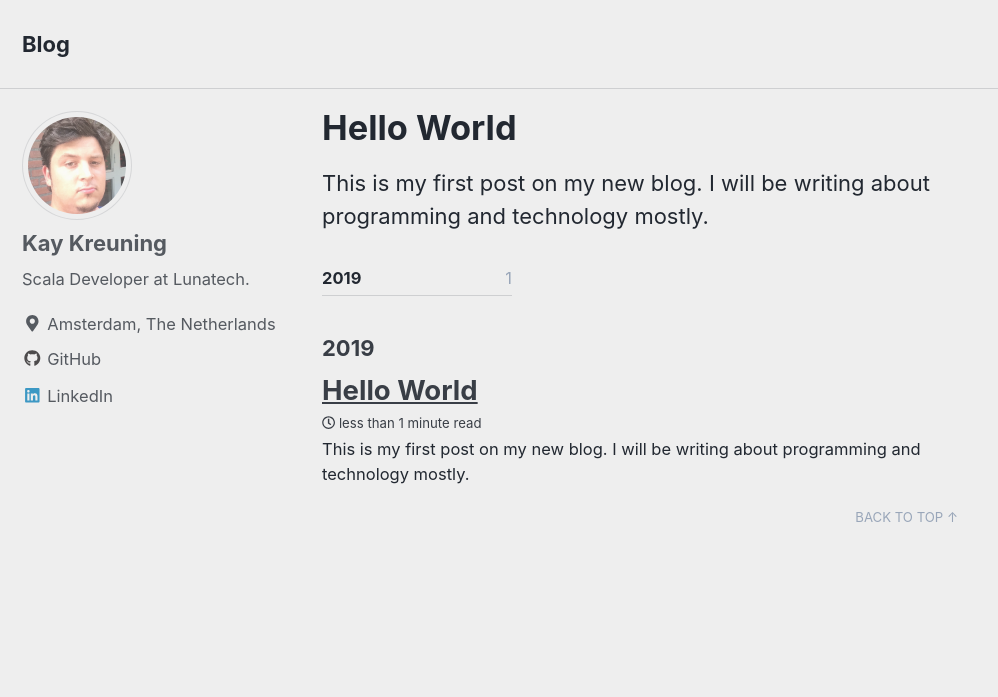
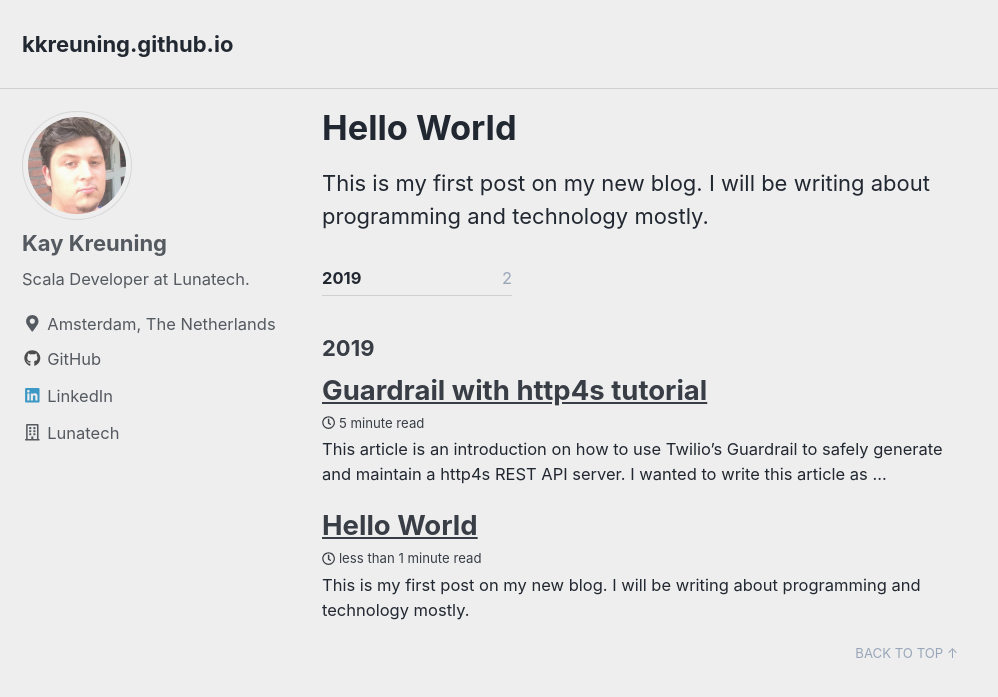
Before and after one commit to kkreuning/kkreuning.github.io, a Jekyll site: the page built from _posts/2019-05-07-hello-world.md, in a window 1280 px wide and 900 px high. Shown: the top 697 px of the window, without its empty margins (0-998 px from the left). Built offline with Jekyll 4.4.1, drawn with Linux system fonts in a browser that asks for light colours; cached includes are drawn as plain includes; nearby versions of some CDN libraries; part of the change alters nothing that is shown.

Commit message:
Add Guardrail with http4s tutorial article.
Add Lunatech link and logo to sidebar.

````diff
--- a/_config.yml
+++ b/_config.yml
@@ -16,13 +16,13 @@ minimal_mistakes_skin    : "air" # "default" # "air", "aqua", "contrast", "dark"
 
 # Site Settings
 locale                   : "en-US"
-title                    : "Blog"
+title                    : "kkreuning.github.io"
 title_separator          : "-"
 name                     : "Kay Kreuning"
 description              : "Adventures in programming"
-url                      : kkreuning.github.io # the base hostname & protocol for your site e.g. "https://mmistakes.github.io"
+url                      : "https://kkreuning.github.io" # the base hostname & protocol for your site e.g. "https://mmistakes.github.io"
 baseurl                  : # the subpath of your site, e.g. "/blog"
-repository               : kkreuning/kkreuning.github.io # GitHub username/repo-name e.g. "mmistakes/minimal-mistakes"
+repository               : "kkreuning/kkreuning.github.io" # GitHub username/repo-name e.g. "mmistakes/minimal-mistakes"
 teaser                   : # path of fallback teaser image, e.g. "/assets/images/500x300.png"
 logo                     : # path of logo image to display in the masthead, e.g. "/assets/images/88x88.png"
 masthead_title           : # overrides the website title displayed in the masthead, use " " for no title
@@ -124,6 +124,9 @@ author:
     - label: "LinkedIn"
       icon: "fab fa-fw fa-linkedin"
       url: "https://www.linkedin.com/in/kkreuning"
+    - label: "Lunatech"
+      icon: "far fa-fw fa-building"
+      url: "https://www.lunatech.com"
 
 # Site Footer
 footer:
--- /dev/null
+++ b/_posts/2019-05-08-guardrail-with-http4s-tutorial.md
@@ -0,0 +1,410 @@
+---
+layout: posts
+title: Guardrail with http4s tutorial
+---
+
+This article is an introduction on how to use Twilio's
+[Guardrail](https://guardrail.dev) to safely generate and maintain a
+[http4s](https://http4s.org) REST API server. I wanted to write this article as
+a reference for my future self and others who are interested in this technology.
+
+![real guardrail in its natural habitat](/assets/images/guardrail.jpg)
+
+## tl;dr -  I just want the code!
+
+Find the finished project at
+[guardrail-http4s-tutorial](https://github.com/kkreuning/guardrail-http4s-example)
+
+## The case for Guardrail
+
+To quote from Guardrail's website:
+
+> Guardrail is a code generation tool, capable of reading from OpenAPI/Swagger
+specification files and generating Scala source code, primarily targeting the
+akka-http and http4s web frameworks, using circe for JSON encoding/decoding.
+
+That's nice and all, but Swagger is already capable of generating Scala code,
+why does Guardrail exist at all?
+
+In two words **type safety**, as we will see it is impossible to do the wrong
+thing when working with Guardrail's generated code because the compiler's
+type checker will prevent us from making mistakes.
+
+More important, when using Guardrail, we are forced to develop API first and our
+OpenAPI/Swagger specification functions as the single source of truth for our
+API's.
+
+Now, without further ado, let's build a http4s server using Guardrail
+
+## Prerequisites and setup
+
+For this tutorial we will need
+[sbt](http://www.scala-sbt.org/1.0/docs/Setup.html). To save some time we are
+going to use the http4s g8 template, in your terminal do the following:
+
+```shell
+> sbt new http4s/http4s.g8
+```
+
+I'm going to use the defaults. If you want to have different names, the paths
+and filenames in this tutorial might be different for you. When `sbt` is done
+open the newly created directory. Start with deleting the standard routes since
+we are not going to use them. Delete the following files and directories:
+- `src/main/scala/com/example/quickstart/HelloWorld.scala`
+- `src/main/scala/com/example/quickstart/Jokes.scala`
+- `src/main/scala/com/example/quickstart/QuickstartRoutes.scala`
+- `src/test`
+
+In `QuickstartServer.scala`, remove the references to files you just
+deleted so that we are left with the following file:
+
+```scala
+package com.example.quickstart
+
+import cats.effect.{ConcurrentEffect, Effect, ExitCode, IO, IOApp, Timer, ContextShift}
+import cats.implicits._
+import fs2.Stream
+import org.http4s.client.blaze.BlazeClientBuilder
+import org.http4s.HttpRoutes
+import org.http4s.implicits._
+import org.http4s.server.blaze.BlazeServerBuilder
+import org.http4s.server.middleware.Logger
+import scala.concurrent.ExecutionContext.global
+
+object QuickstartServer {
+
+  def stream[F[_]: ConcurrentEffect](implicit T: Timer[F], C: ContextShift[F]): Stream[F, Nothing] = {
+    for {
+      client <- BlazeClientBuilder[F](global).stream
+
+      httpApp = (
+        HttpRoutes.empty[F] // We will add our own routes here later
+      ).orNotFound
+
+      finalHttpApp = Logger.httpApp(true, true)(httpApp)
+
+      exitCode <- BlazeServerBuilder[F]
+        .bindHttp(8080, "0.0.0.0")
+        .withHttpApp(finalHttpApp)
+        .serve
+    } yield exitCode
+  }.drain
+}
+```
+
+Now let's see if we can still run the application:
+
+```shell
+> sbt run
+```
+
+The application should compile and we should see some output like this:
+
+```shell
+[scala-execution-context-global-92] INFO  o.h.s.b.BlazeServerBuilder - http4s v0.20.0 on blaze v0.14.0 started at http://[0:0:0:0:0:0:0:0]:8080/
+```
+
+Congratulations! We have a working http4s application. Right now it just sits
+there doing nothing, so let us create some endpoints!
+
+## API specifications and the Guardrail sbt plugin
+
+For this tutorial, we are going to recreate the Hello World endpoint that we
+deleted earlier. Save the following specification as
+`src/main/resources/api.yaml`:
+
+```yaml
+openapi: "3.0.0"
+info:
+  title: http4s Guardrail example
+  version: 0.0.1
+tags:
+  - name: hello
+paths:
+  /hello:
+    get:
+      tags: [hello]
+      x-scala-package: hello
+      operationId: getHello
+      summary: Returns a hello message
+      responses:
+        200:
+          description: Hello message
+          content:
+            application/json:
+              schema:
+                $ref: '#/components/schemas/HelloResponse'
+components:
+  schemas:
+    HelloResponse:
+      type: object
+      properties:
+        message:
+          type: string
+      required:
+        - message
+```
+
+Two things to notice in the specification are:
+1. We must provide an `operationId` for our operation
+2. It is good practice to provide an `x-scala-package` value to group related
+operations together.
+
+For the code generation, we are going to use the
+[sbt-guardrail plugin](https://github.com/twilio/sbt-guardrail), to
+`project.plugins.sbt` add the following line:
+
+```scala
+addSbtPlugin("com.twilio" % "sbt-guardrail" % "0.46.0")
+```
+
+To `build.sbt`, append the following lines:
+
+```scala
+guardrailTasks in Compile := List(
+  ScalaServer(
+    specPath = (Compile / resourceDirectory).value / "api.yaml",
+    pkg = "com.example.quickstart.endpoints",
+    framework = "http4s",
+    tracing = false
+  )
+)
+```
+
+And add the following dependency to the existing `libraryDependencies`:
+
+```scala
+"io.circe" %% "circe-java8" % CirceVersion,
+```
+
+To see the code generator in action, run:
+
+```shell
+> sbt compile
+```
+
+And take a look in the
+`target/scala-2.12/src_managed/main/com/example/quickstart` directory, this is
+where our generated code lives, lets see what is there:
+
+The `definitions` directory contains the case classes that are used as request
+and response bodies and helper code for serialization and deserialization. For
+example, we defined a `HelloResponse` schema in the API specification we got a
+corresponding `HelloResponse.scala` file.
+
+The `hello` package got its name from the `x-scala-package` value.
+`hello/Routes.scala` contains a `trait` with methods that we must implement. The
+methods in this trait correspond the operations / `operationId`s in the API
+specification.
+
+`Http4sImplicits.scala` and `Implicits.scala` contain, well, implicits. They are
+there to glue everything together.
+
+So far so good, now we must actually implement the endpoint we generated.
+
+## Implementing the generated endpoint
+
+Create a new file at
+`src/main/scala/com/example/quickstart/endpoints/hello/HelloHandlerImpl.scala`
+with the following content:
+
+```scala
+package com.example.quickstart.endpoints.hello
+
+import cats.Applicative
+import cats.implicits._
+import com.example.quickstart.endpoints.definitions.HelloResponse
+
+class HelloHandlerImpl[F[_] : Applicative]() extends HelloHandler[F] {
+  override def getHello(respond: GetHelloResponse.type)(): F[GetHelloResponse] = {
+    for {
+      message <- "Hello, world".pure[F]
+    } yield respond.Ok(HelloResponse(message))
+  }
+}
+```
+
+What we've done here is implement the generated `HelloHandler`. Looking at the
+signature of the `getHello` method we can see Guardrail genius, everything is
+typed! If this still doesn't click with you, try to rewrite the change the code
+to respond with something else than a `200 OK` and have it compile (hint, you
+can't).
+
+Before we forget, lets add our hello routes to the application, open
+`src/main/scala/com/example/quickstart/QuickstartServer.scala` and replace it
+with:
+
+```scala
+package com.example.quickstart
+
+import cats.effect.{ConcurrentEffect, Effect, ExitCode, IO, IOApp, Timer, ContextShift}
+import cats.implicits._
+import com.example.quickstart.endpoints.hello.{HelloHandlerImpl, HelloResource}
+import fs2.Stream
+import org.http4s.client.blaze.BlazeClientBuilder
+import org.http4s.HttpRoutes
+import org.http4s.implicits._
+import org.http4s.server.blaze.BlazeServerBuilder
+import org.http4s.server.middleware.Logger
+import scala.concurrent.ExecutionContext.global
+
+object QuickstartServer {
+
+  def stream[F[_]: ConcurrentEffect](implicit T: Timer[F], C: ContextShift[F]): Stream[F, Nothing] = {
+    for {
+      client <- BlazeClientBuilder[F](global).stream
+
+      httpApp = (
+        new HelloResource().routes(new HelloHandlerImpl())
+      ).orNotFound
+
+      finalHttpApp = Logger.httpApp(true, true)(httpApp)
+
+      exitCode <- BlazeServerBuilder[F]
+        .bindHttp(8080, "0.0.0.0")
+        .withHttpApp(finalHttpApp)
+        .serve
+    } yield exitCode
+  }.drain
+}
+```
+
+What changed is that we added the line
+`new HelloResource().routes(new HelloHandlerImpl())` to the `httpApp`.
+
+Now we can run the application again:
+
+```shell
+> sbt run
+```
+
+And once it's running we can test our endpoint using `curl`:
+
+```shell
+> curl http://localhost:8080/hello
+{"message":"Hello, world"}%
+```
+
+🎉 Success! Everything is well in the world now. That is, until the API
+requirements change...
+
+## API specification changes
+
+Guardrail makes changing the API specification a breeze. Earlier I said that we
+were recreating the standard hello world routes provided by the g8 http4s
+template. But we are missing something, namely, we want the `/hello` endpoint
+to respond with any given name. Let's change the API specification at
+`src/main/resources/api.yaml` to
+
+```yaml
+openapi: "3.0.0"
+info:
+  title: http4s Guardrail example
+  version: 0.0.1
+tags:
+  - name: hello
+paths:
+  /hello:
+    get:
+      tags: [hello]
+      x-scala-package: hello
+      operationId: getHello
+      summary: Returns a hello message
+      parameters:
+        - $ref: '#/components/parameters/NameParam'
+      responses:
+        200:
+          description: Hello message
+          content:
+            application/json:
+              schema:
+                $ref: '#/components/schemas/HelloResponse'
+components:
+  parameters:
+    NameParam:
+      name: name
+      in: query
+      description: Name to greet
+      schema:
+        type: string
+  schemas:
+    HelloResponse:
+      type: object
+      properties:
+        message:
+          type: string
+      required:
+        - message
+```
+
+What changed is that we added a parameter to the `/hello` endpoint.
+
+If we trigger the code generator again by calling:
+
+```shell
+> sbt compile
+```
+
+Guardrail will inform us that we are changing an existing file:
+
+```shell
+Warning:
+  The file ~/Developer/quickstart/target/scala-2.12/src_managed/main/com/example/quickstart/endpoints/hello/Routes.scala contained different content than was expected.
+
+  Existing file: ): F[GetHelloResponse] }\nclass HelloResource[F[_]]
+  New file     : name: Option[String] = None): F[GetHelloResponse]
+```
+
+Followed by a bunch of compiler errors. This is actually the compiler telling us
+that we need to change our implementation because it is out of sync with the
+generated code. Nice. Open
+`src/main/scala/com/example/quickstart/endpoints/HelloHandlerImpl.scala` and
+replace it with the following:
+
+
+```scala
+package com.example.quickstart.endpoints.hello
+
+import cats.Applicative
+import cats.implicits._
+import com.example.quickstart.endpoints.definitions.HelloResponse
+
+class HelloHandlerImpl[F[_] : Applicative]() extends HelloHandler[F] {
+  override def getHello(respond: GetHelloResponse.type)(name: Option[String] = None): F[GetHelloResponse] = {
+    for {
+      message <- s"Hello, ${name.getOrElse("world")}".pure[F]
+    } yield respond.Ok(HelloResponse(message))
+  }
+}
+```
+
+Now run the application again:
+
+```shell
+> sbt run
+```
+
+And once it is running we can try to get a personalized greeting:
+
+```shell
+> curl http://localhost:8080/hello\?name\=Kay
+{"message":"Hello, Kay"}%
+```
+
+And that is how easy it is to update your API specification!
+
+## Conclusion
+
+In a few minutes we were able to create a simple REST API server with safely
+typed endpoints generated from an API specification. Better yet, we now have a
+basis to build our application on. As we have seen Guardrail makes our lives
+easier by forcing us to stay true to our API specification.
+
+Guardrail is production ready IMO but can be rough around the edges sometimes.
+If you like Guardrail, they are looking for
+[contributions](https://github.com/twilio/guardrail/blob/master/CONTRIBUTING.md).
+
+You can find the finished project at
+[guardrail-http4s-tutorial](https://github.com/kkreuning/guardrail-http4s-example).
+
+Thank you for reading.
````
Also changed, not shown: assets/images/guardrail.jpg (added), 7 other files.
